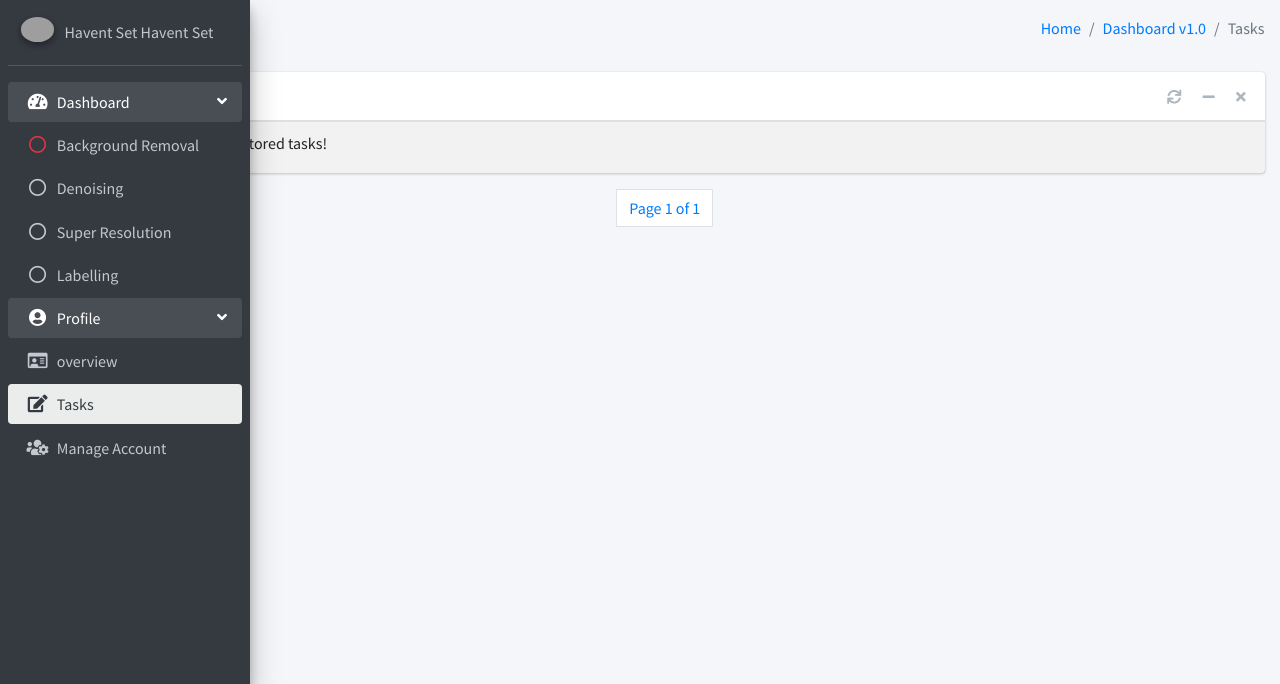
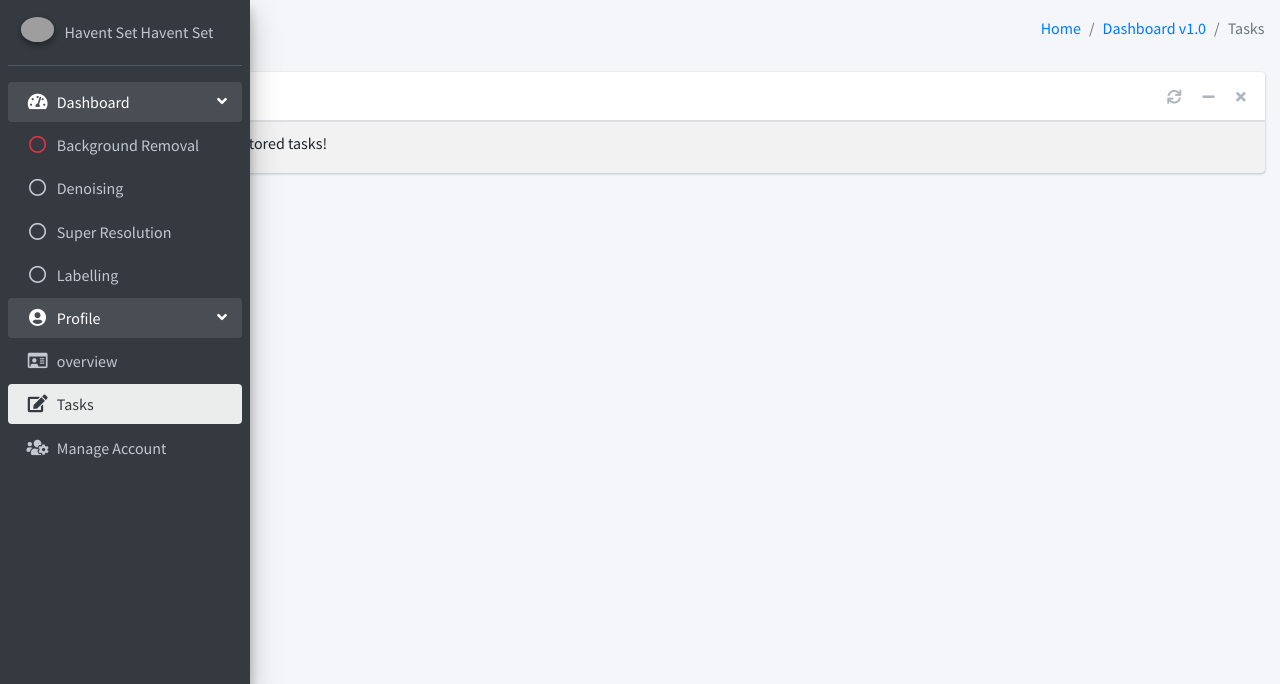
Before and after one commit to Editora-Ai/editora-ai, a Django app: page /dashboard/tasks in a window 1280 px wide. Shown: the part 58-742 px from the top of the page. Run offline with Django 3.2, Linux system fonts and the light colour scheme; the visitor is signed in with stand-in values (Sample User, id 1); data that the repository does not hold is empty; parts of the project's set-up code (start-up, migrations or seed data) failed here and were passed over; some libraries are stand-ins or nearby versions; grey boxes are pictures that could not be loaded.

Commit message:
pagination setup for tasks.

```diff
--- a/temp_front/templates/temp_front/tasks.html
+++ b/temp_front/templates/temp_front/tasks.html
@@ -6,7 +6,7 @@
   <meta charset="utf-8">
   <meta name="viewport" content="width=device-width, initial-scale=1">
   <meta http-equiv="x-ua-compatible" content="ie=edge">
-  <meta http-equiv="refresh" content="10"/>
+  <meta http-equiv="refresh" content="20"/>
 
 
   <title>EditorAai | Dashboard</title>
@@ -23,7 +23,7 @@
   <style>
     .pagi {
         display: block;
-        left: 45%;
+        left: 40%;
         position: absolute;
     }
   </style>
@@ -313,7 +313,8 @@
         <!-- /.card-body -->
 
       </div>
-<nav class="pagi" aria-label="Page navigation example" >
+      {% if bgr_tasks.paginator.num_pages > 1 %}
+                <nav class="pagi" aria-label="Page navigation example" >
 
                     <ul class="pagination">
 
@@ -321,7 +322,6 @@
 
                             {% if bgr_tasks.has_previous %}
                             <a class="page-link" href="?page={{bgr_tasks.previous_page_number}}">Previous</a>
-
                             {% endif %}
 
                         </li>
@@ -344,10 +344,8 @@
 
 
                     </ul>
-
-
-
                 </nav>
+      {% endif %}
       <!-- /.card -->
             </div>
             <!-- /.card -->
```
